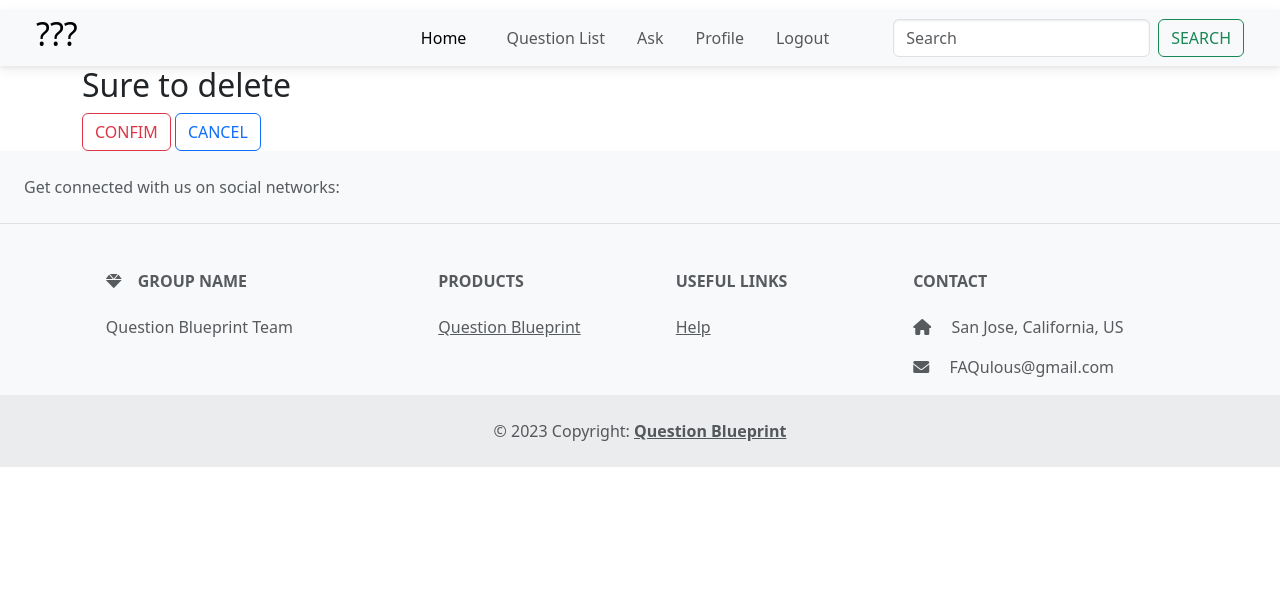
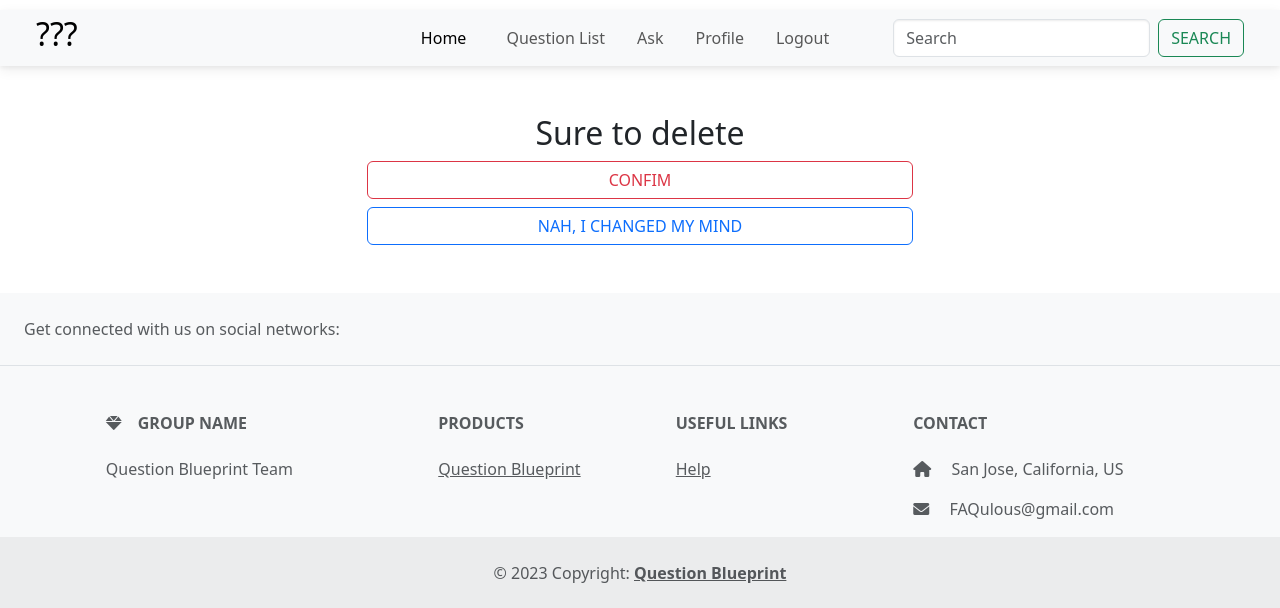
Before and after one commit to SJSU-CMPE133-2023-Spring/Question-Blueprint, a Django app: page /question/25/delete in a window 1280 px wide. Shown: the top 608 px of the page. Run offline with Django 4.2, Linux system fonts and the light colour scheme; a user stored in the database is signed in; data comes from the database, SQL or seed files in the repository; both versions use the stored data as it was after the commit; parts of the project's set-up code (start-up, migrations or seed data) failed here and were passed over; some libraries are stand-ins or nearby versions.

Commit message:
added links on UI and error handler

```diff
--- a/Question_Blueprint/main_app/templates/main_app/question_confirm_delete.html
+++ b/Question_Blueprint/main_app/templates/main_app/question_confirm_delete.html
@@ -1,10 +1,17 @@
-{% extends "base_nav.html" %} {% load crispy_forms_tags %} {% block content%}
+{% extends "base_nav.html" %}
+{% load crispy_forms_tags %}
+
+{% block content%}
 <div class="container">
-  <h2>Sure to delete</h2>
-  <form action="" method="POST">
-    {% csrf_token %}
-    <button class="btn btn-outline-danger" type="submit">Confim</button>
-    <a class="btn btn-outline-primary" href="{% url 'main_app:question_detail_view' single_question.id %}">Cancel</a>
-  </form>
+  <div class="row justify-content-center mt-5 mb-5"> <!-- Center the form horizontally -->
+    <div class="col-md-6"> <!-- Define the form's width -->
+      <h2 class="text-center">Sure to delete</h2> <!-- Center the heading text -->
+      <form action="" method="POST">
+        {% csrf_token %}
+        <button class="btn btn-outline-danger btn-block" type="submit">Confim</button> <!-- Make the button full-width -->
+        <a class="btn btn-outline-primary btn-block" href="{% url 'main_app:question_detail_view' single_question.id %}">Nah, I changed my mind</a> <!-- Make the link button full-width -->
+      </form>
+    </div>
+  </div>
 </div>
 {% endblock %}
--- a/Question_Blueprint/main_app/templates/main_app/question_form.html
+++ b/Question_Blueprint/main_app/templates/main_app/question_form.html
@@ -1,8 +1,8 @@
 {% extends "base_nav.html" %}
 {% load crispy_forms_tags %}
 {% block content%}
-<div class="container my-5 ">
-<form action="" method="POST" class="fw-bold">
+<div class="container">
+<form  action="" method="POST" class="fw-bold">
     {% csrf_token %}
     {{form|crispy}}
     <button class="btn btn-primary">Post</button>
--- a/Question_Blueprint/main_app/views.py
+++ b/Question_Blueprint/main_app/views.py
@@ -86,6 +86,8 @@ class QuestionUpdateView(UserPassesTestMixin, LoginRequiredMixin, UpdateView, ):
             return True
         return False
 
+    def handle_no_permission(self):
+        return render(self.request, 'error.html')
 
 class QuestionDeleteView( UserPassesTestMixin, LoginRequiredMixin, DeleteView):
     model = Question
@@ -97,6 +99,9 @@ class QuestionDeleteView( UserPassesTestMixin, LoginRequiredMixin, DeleteView):
         if self.request.user == ques.user:
             return True
         return False
+
+    def handle_no_permission(self):
+        return render(self.request, 'error.html')
 
 
 def perspective(input_text, form):
--- a/Question_Blueprint/templates/base_nav.html
+++ b/Question_Blueprint/templates/base_nav.html
@@ -60,11 +60,11 @@
             </li>
 
             <li class="nav-item px-2">
-              <a class="nav-link" href="###">Question List</a>
+              <a class="nav-link" href="{% url 'main_app:question_view' %}">Question List</a>
             </li>
 
             <li class="nav-item px-2">
-              <a class="nav-link" href="+++">Ask</a>
+              <a class="nav-link" href="{% url 'main_app:question_ask_view' %}">Ask</a>
             </li>
 
             {% if user.is_authenticated %}
--- a/Question_Blueprint/templates/home.html
+++ b/Question_Blueprint/templates/home.html
@@ -6,8 +6,8 @@
     <p class="lead">Welcome to our FAQs: where the questions are plenty and the answers are scarce.</p>
 
 
-    <a href="" class="btn btn-primary btn-lg my-3">Question List</a>
-    <a href="" class="btn btn-primary btn-lg">Ask a Question</a>
+    <a href="{% url 'main_app:question_view' %}" class="btn btn-primary btn-lg my-3">Question List</a>
+    <a href="{% url 'main_app:question_ask_view' %}" class="btn btn-primary btn-lg">Ask a Question</a>
   </div>
 </div>
 </div>
--- a/Question_Blueprint/user/views.py
+++ b/Question_Blueprint/user/views.py
@@ -75,4 +75,4 @@ def update_profile(request, username):
         }
         return render(request, 'user/update.html', context=context)
     else:
-        return render(request, 'user/error.html')
+        return render(request, 'error.html')
```
Also changed, not shown: Question_Blueprint/main_app/templates/main_app/question_detail.html (+18 -13 lines), Question_Blueprint/db.sqlite3, Question_Blueprint/templates/error.html (renamed from Question_Blueprint/user/templates/user/error.html).
